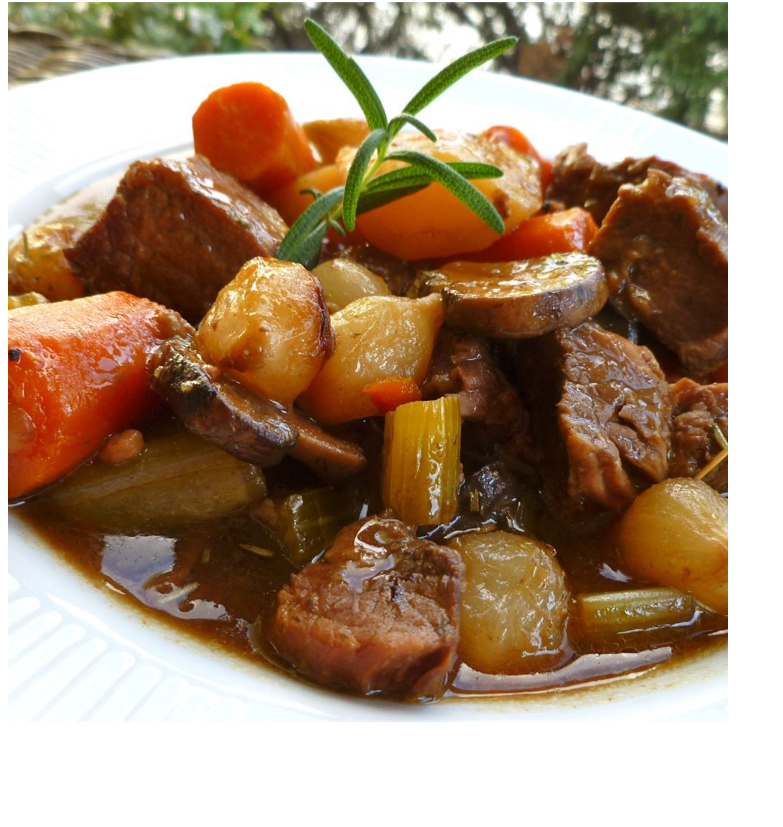
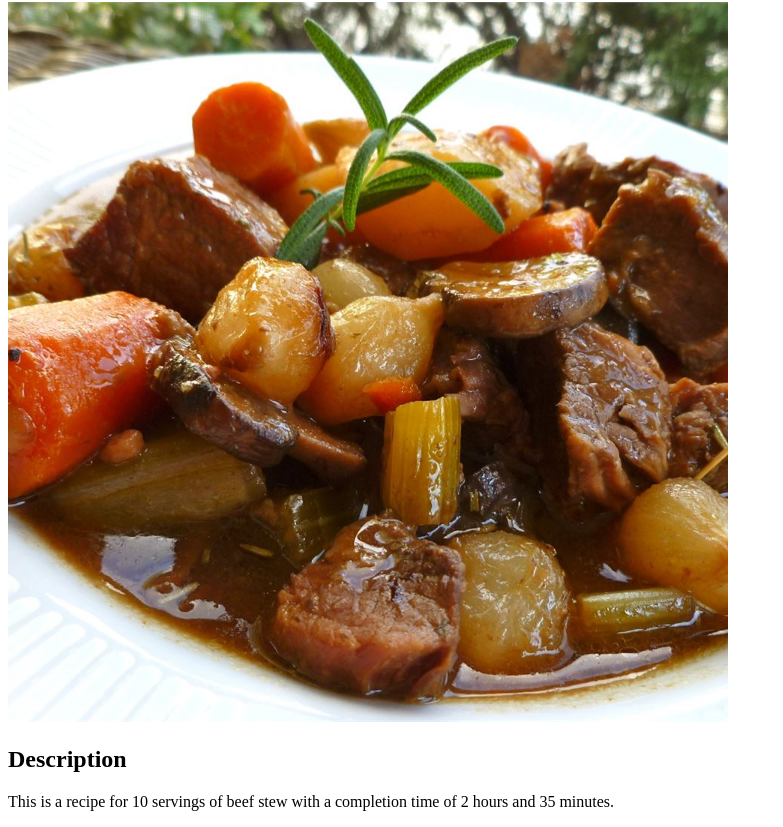
Before and after one commit to ps3ud/odin_recipes, a plain HTML site: page recipes/beefstew.html in a window 1280 px wide. Shown: the part 78-905 px from the top of the page, without its empty margins (0-783 px from the left). Before the commit the page ends 812 px from the top, so only its background shows below. Drawn offline with Linux system fonts and the light colour scheme.

Commit message:
Add description to stew

```diff
--- a/recipes/beefstew.html
+++ b/recipes/beefstew.html
@@ -7,5 +7,7 @@
     <body>
         <h1>Homemade Beef Stew</h1>
         <img src="../images/stew.jpg" width="720" alt="Image of beef stew">
+        <h2>Description</h2>
+        <p>This is a recipe for 10 servings of beef stew with a completion time of 2 hours and 35 minutes.</p>
     </body>
 </html>
```
